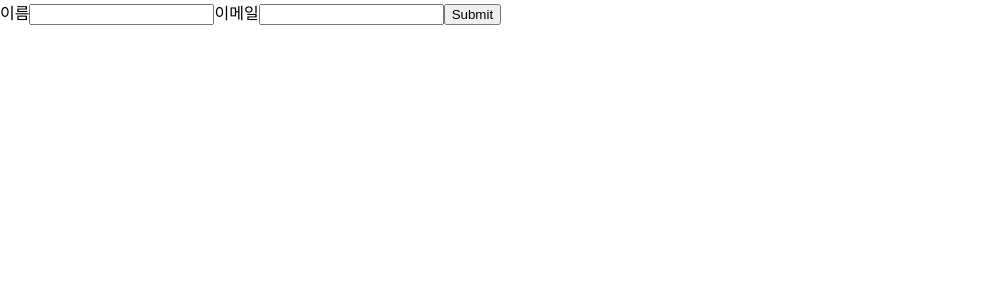
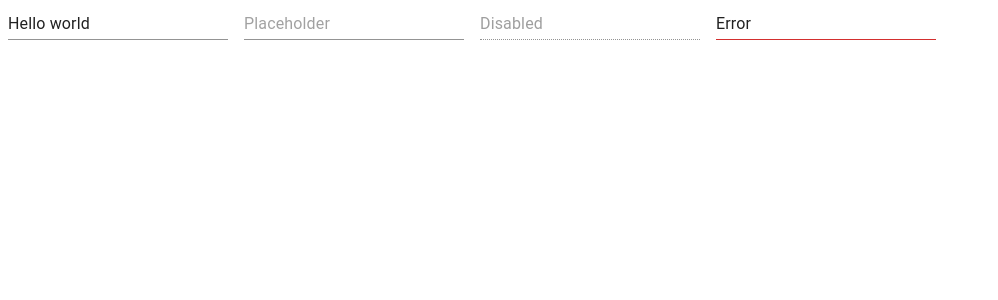
Before and after one commit to polar51/WonDH-React-Redux, a React (Create React App) app in the folder wdh-redux/: page / in a window 1280 px wide. Shown: the top 300 px of the page, without its empty margins (0-998 px from the left). Built offline with nearby package versions, Linux system fonts and the light colour scheme.

Commit message:
feat:✨ Settings

```diff
--- a/wdh-redux/src/components/Index.js
+++ /dev/null
@@ -1,19 +0,0 @@
-import React from 'react';
-
-const Index = () => {
-    return (
-        <div>
-            <form>
-                <label>이름</label>
-                <input type="text" />
-                <label>이메일</label>
-                <input type="text" />
-                <input type="submit" />
-            </form>
-        </div>
-    );
-}
-
-
-
-export default Index;
--- /dev/null
+++ b/wdh-redux/src/components/input/Inputs.js
@@ -0,0 +1,23 @@
+import * as React from 'react';
+import Box from '@mui/material/Box';
+import Input from '@mui/material/Input';
+
+const ariaLabel = { 'aria-label': 'description' };
+
+export default function Inputs() {
+  return (
+    <Box
+      component="form"
+      sx={{
+        '& > :not(style)': { m: 1 },
+      }}
+      noValidate
+      autoComplete="off"
+    >
+      <Input defaultValue="Hello world" inputProps={ariaLabel} />
+      <Input placeholder="Placeholder" inputProps={ariaLabel} />
+      <Input disabled defaultValue="Disabled" inputProps={ariaLabel} />
+      <Input defaultValue="Error" error inputProps={ariaLabel} />
+    </Box>
+  );
+}
--- /dev/null
+++ b/wdh-redux/src/domain/Index.js
@@ -0,0 +1,12 @@
+import React from 'react';
+import Inputs from '../components/input/Inputs';
+
+const Index = () => {
+  return (
+    <div>
+      <Inputs />
+    </div>
+  );
+};
+
+export default Index;
```
Also changed, not shown: wdh-redux/package.json (+11 -0 lines), wdh-redux/src/App.js (+3 -5 lines), wdh-redux/src/components/Layout.js (deleted, +0 -11 lines), wdh-redux/src/domain/Layout.js (added, +7 -0 lines), wdh-redux/.eslintrc.json (added), wdh-redux/.prettierrc.json (added), 1 other file (tests, documents, lock files or other folders).
